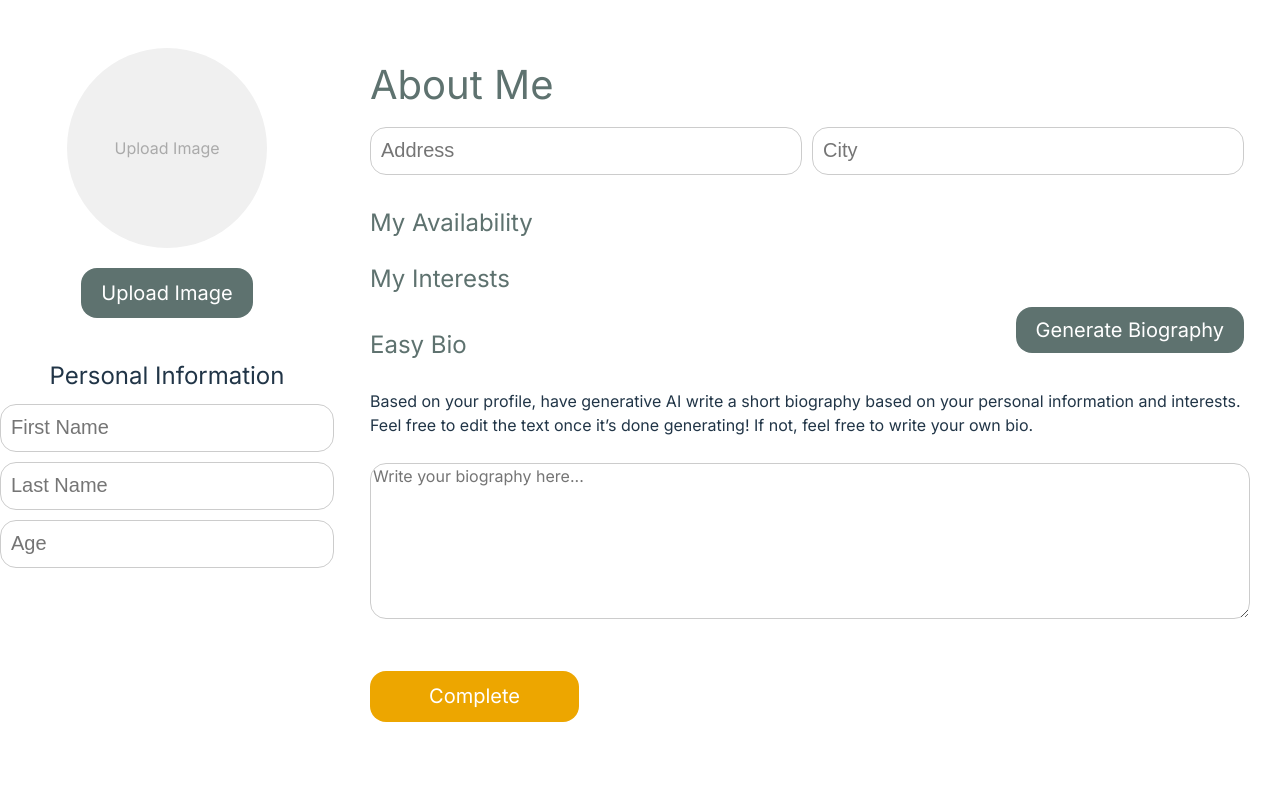
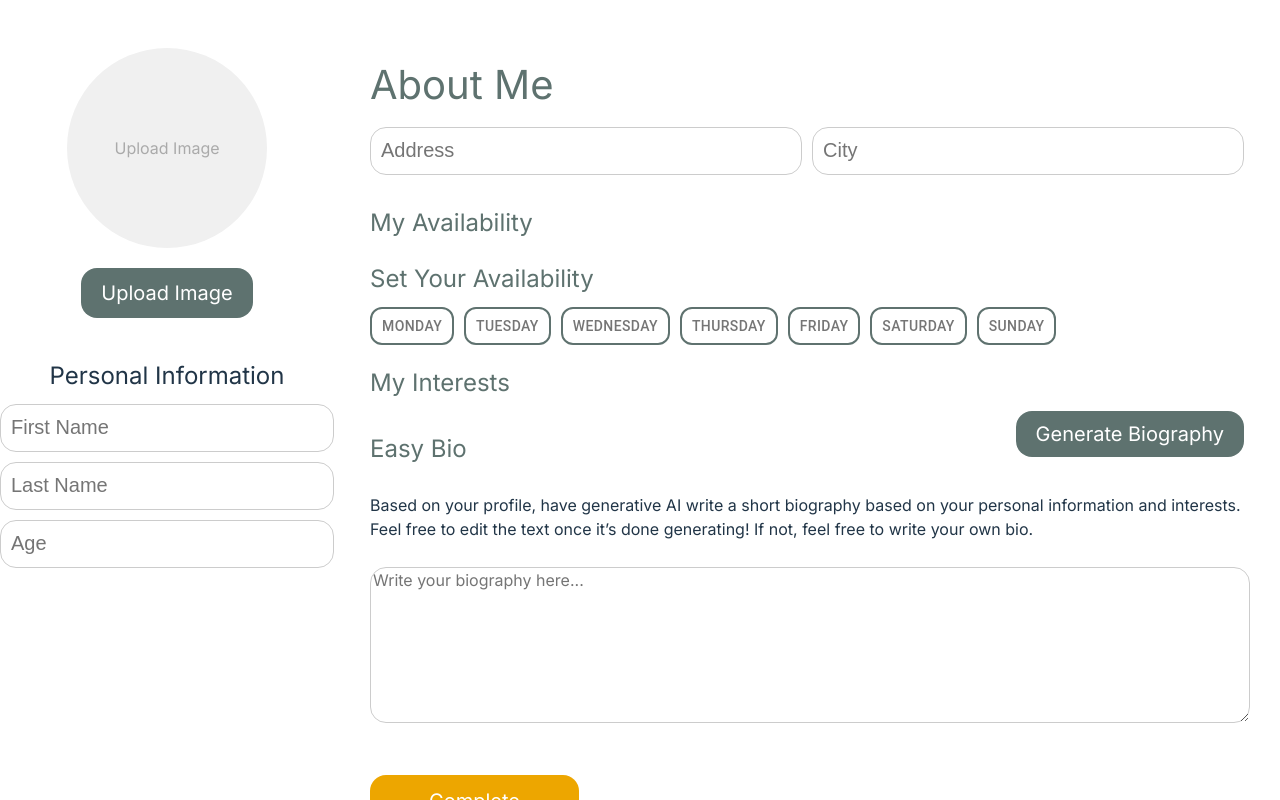
Before and after one commit to Lindiks/ElleHacks2025_PowerNappers, a React (Vite) app in the folder my-react-app/: page /profile-creation in a window 1280 px wide. Built offline with nearby package versions, Linux system fonts and the light colour scheme.

Commit message:
tags push

```diff
--- a/my-react-app/src/Pages/ProfileCreation.jsx
+++ b/my-react-app/src/Pages/ProfileCreation.jsx
@@ -1,6 +1,7 @@
 import React, { useState } from 'react';
 import { useNavigate } from 'react-router-dom';
 import '../style/profile-creation.css';
+import Tags from '../Components/Tags'
 
 const ProfilePage = () => {
   const [image, setImage] = useState(null);
@@ -47,7 +48,7 @@ const ProfilePage = () => {
           <input type="text" placeholder="City" className="input-field" />
         </div>
         <h2>My Availability</h2>
-        {/* Generate tags when done */}
+        <Tags/>
         <h2>My Interests</h2>
         {/* Generate tags when done - searh n create potentially  */}
         <div className="bio">
```
